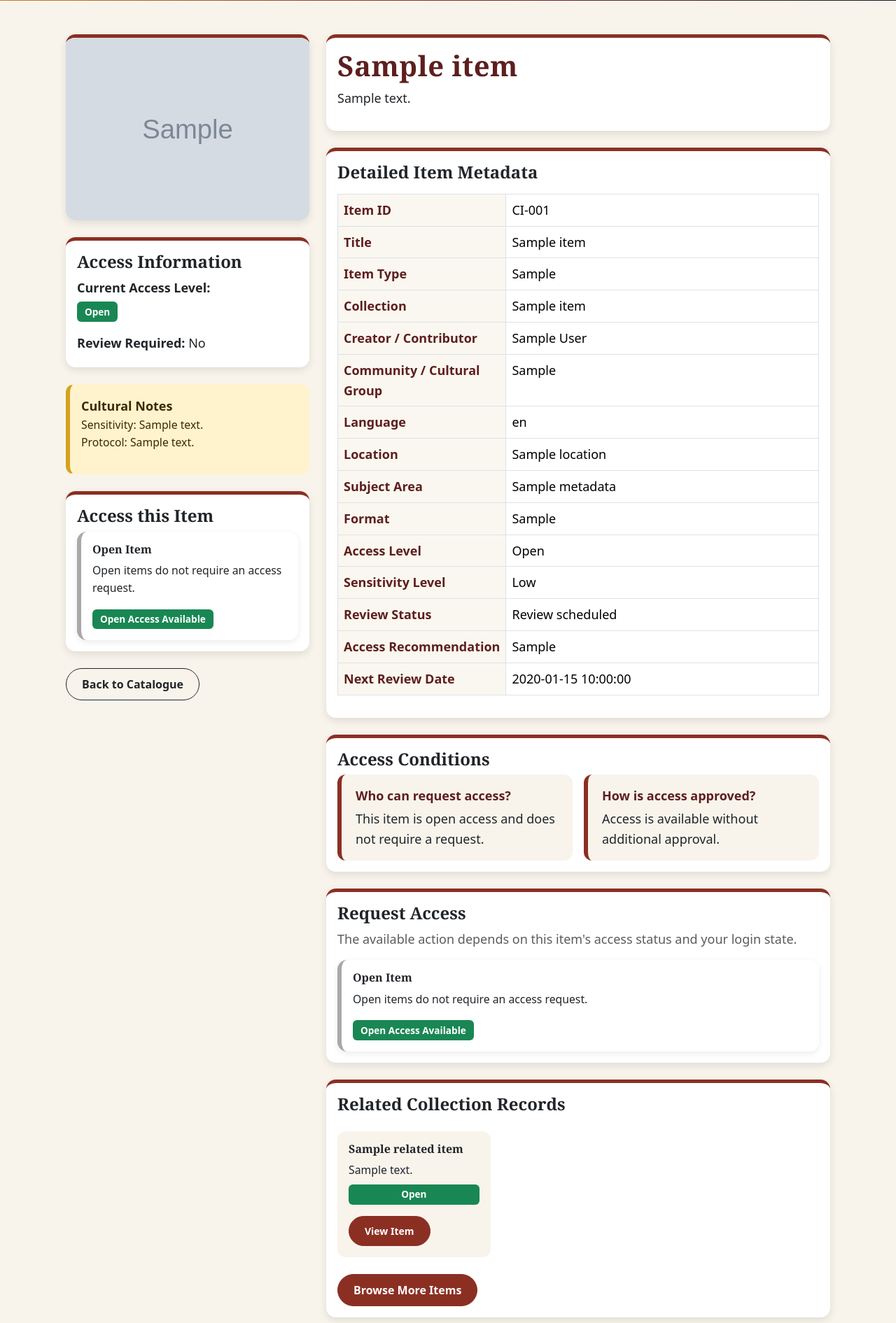
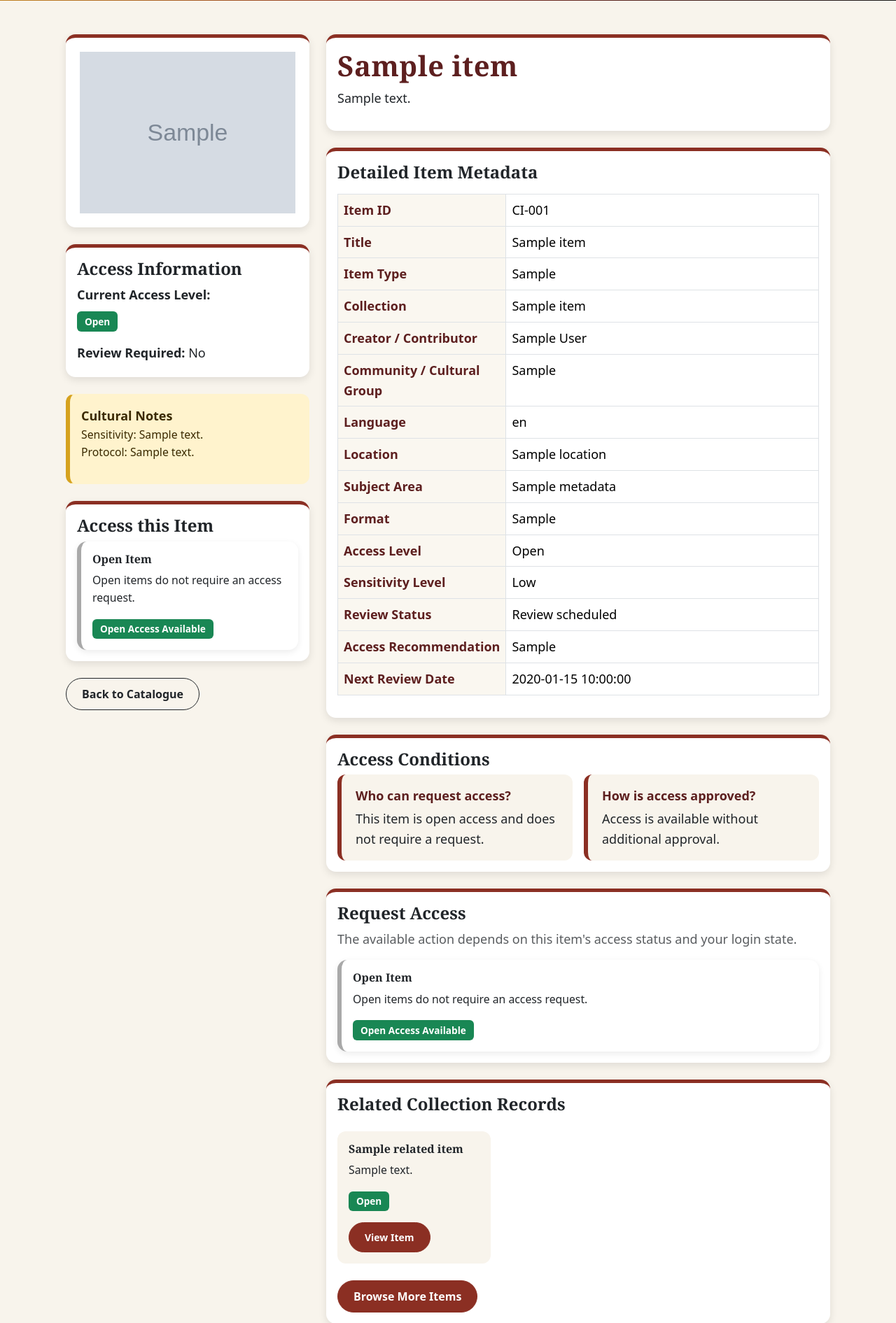
Before and after one commit to carriegale2710/indigenous-library, a Flask app: template project/templates/item-details.html in a window 1280 px wide. Shown: the part 371-2262 px from the top of the page at 70% size. Run offline with Flask 3, Linux system fonts and the light colour scheme; the template is opened without the code that fills it: most values are stand-ins (such as "Sample title", 1, 10 or a date in 2020); grey boxes marked "Sample" are stand-in pictures; some libraries are stand-ins or nearby versions.

Commit message:
I updated the `item-details.html` layout to improve the spacing and alignment of the item details page. I centred the item preview image inside its card by placing it inside a padded `card-body` and adding extra CSS classes for image containment. I also fixed the access status badge structure so it has proper spacing and is no longer placed inside a paragraph tag. For the related item cards, I updated the layout so the status badge and “View Item” button align consistently toward the bottom-left of each card.

```diff
--- a/project/templates/item-details.html
+++ b/project/templates/item-details.html
@@ -9,7 +9,8 @@
     <p class="span-label text-warning mb-2">Catalogue Record</p>
     <h1 class="fw-bold mb-2">{{ item.title }}</h1>
     <p class="mb-0 page-subtitle">
-      View detailed metadata, cultural access conditions, review status and request information for this {{ item.statusName|lower }} {{item.itemType|lower }} collection item.
+      View detailed metadata, cultural access conditions, review status and request information for this {{
+      item.statusName|lower }} {{item.itemType|lower }} collection item.
     </p>
   </div>
 </header>
@@ -34,12 +35,11 @@
       <!-- Left Column -->
       <section class="col-lg-4">
         <!-- Item Preview -->
-        <div class="card item-card mb-4">
-          <img
-            src="{{ url_for('static', filename='assets/' ~ item.thumbnailPath) }}"
-            alt="{{ item.title }}"
-            class="item-thumbnail"
-          />
+        <div class="card item-card item-preview-card mb-4">
+          <div class="card-body text-center">
+            <img src="{{ url_for('static', filename='assets/' ~ item.thumbnailPath) }}" alt="{{ item.title }}"
+              class="item-thumbnail item-thumbnail-contained" />
+          </div>
         </div>
 
         <!-- Access Information -->
@@ -47,14 +47,16 @@
           <div class="card-body">
             <h2 class="h4 fw-bold">Access Information</h2>
 
-            <p class="mb-1">
+            <div class="mb-3">
+              <p class="mb-2">
                 <strong>Current Access Level:</strong>
-              <div
-                class="badge {% if item.statusName == 'Open' %}bg-success {% elif item.statusName == 'Restricted' %}bg-danger {% else %}bg-warning text-dark {% endif %}"
-              >
+              </p>
+
+              <span
+                class="badge {% if item.statusName == 'Open' %}bg-success {% elif item.statusName == 'Restricted' %}bg-danger {% else %}bg-warning text-dark {% endif %}">
                 {{ item.statusName }}
+              </span>
             </div>
-            </p>
             <p class="mb-1">
               <strong>Review Required:</strong>
               {{ "No" if item.statusName == "Open" else "Yes" }}
@@ -90,7 +92,8 @@
 
             {% if item.statusName != 'Open' %}
             <p class="small text-muted">
-                Users must provide a reason for requesting access. Requests are reviewed by authorised library staff and may involve community consultation.
+              Users must provide a reason for requesting access. Requests are reviewed by authorised library staff and
+              may involve community consultation.
             </p>
             {% endif %}
 
@@ -107,9 +110,8 @@
               <p class="small">
                 Review access requests for this item.
               </p>
-                <a href="{{ url_for('assessment.item_assessment', item_id=item.itemID) }}" class="btn btn-primary"
-                  >Review requests</a
-                >
+              <a href="{{ url_for('assessment.item_assessment', item_id=item.itemID) }}" class="btn btn-primary">Review
+                requests</a>
             </div>
 
             {% elif existing_request %}
@@ -139,9 +141,7 @@
               <p class="small">
                 Please log in before submitting an access request for this item.
               </p>
-                <a href="{{ url_for('auth.login') }}" class="btn btn-primary"
-                  >Login to Request Access</a
-                >
+              <a href="{{ url_for('auth.login') }}" class="btn btn-primary">Login to Request Access</a>
             </div>
 
             {% endif %}
@@ -151,11 +151,7 @@
         <!-- Back to Catalogue -->
 
         <div class="card-body">
-            <a
-              href="{{ url_for('views.catalogue') }}"
-              class="btn btn-outline-dark"
-              >Back to Catalogue</a
-            >
+          <a href="{{ url_for('views.catalogue') }}" class="btn btn-outline-dark">Back to Catalogue</a>
         </div>
 
       </section>
@@ -290,7 +286,8 @@
                   <p class="metadata-label mb-1">Who can request access?</p>
                   <p class="mb-0">
                     {% if item.statusName == 'Open' %} This item is open access and does not require a request.
-                    {% else %} Logged-in users, researchers and authorised community representatives may submit an access request for review.
+                    {% else %} Logged-in users, researchers and authorised community representatives may submit an
+                    access request for review.
                     {% endif %}
                   </p>
                 </div>
@@ -301,7 +298,8 @@
                   <p class="metadata-label mb-1">How is access approved?</p>
                   <p class="mb-0">
                     {% if item.statusName == 'Open' %} Access is available without additional approval.
-                    {% else %} Requests are assessed by authorised staff and may require cultural advisor or community consultation before viewing is approved.
+                    {% else %} Requests are assessed by authorised staff and may require cultural advisor or community
+                    consultation before viewing is approved.
                     {% endif %}
                   </p>
                 </div>
@@ -340,7 +338,8 @@
                 Restricted or culturally sensitive items require a logged-in
                 access request.
               </p>
-              <a href="{{ url_for('views.request_access', item_id=item.itemID) }}" class="btn btn-primary">Request Access</a>
+              <a href="{{ url_for('views.request_access', item_id=item.itemID) }}" class="btn btn-primary">Request
+                Access</a>
             </div>
             {% else %}
             <div class="request-state-card role-system">
@@ -348,9 +347,7 @@
               <p class="small">
                 Please log in before submitting an access request for this item.
               </p>
-              <a href="{{ url_for('auth.login') }}" class="btn btn-primary"
-                >Login to Request Access</a
-              >
+              <a href="{{ url_for('auth.login') }}" class="btn btn-primary">Login to Request Access</a>
             </div>
             {% endif %}
           </div>
@@ -365,20 +362,22 @@
             <div class="row g-3 mt-1">
               {% for related_item in related_items %}
               <div class="col-md-4">
-                <div class="related-item">
+                <div class="related-item h-100 d-flex flex-column">
                   <h3 class="h6 fw-bold">{{ related_item.title }}</h3>
-                  <p class="small mb-2">{{ related_item.summary }}</p>
-                  <div
-                    class="badge {% if related_item.statusName == 'Open' %}bg-success {% elif related_item.statusName == 'Restricted' %}bg-danger {% else %}bg-warning text-dark {% endif %}"
-                  >
+                  <p class="small mb-3">{{ related_item.summary }}</p>
+
+                  <div class="related-item-actions mt-auto">
+                    <span
+                      class="badge {% if related_item.statusName == 'Open' %}bg-success {% elif related_item.statusName == 'Restricted' %}bg-danger {% else %}bg-warning text-dark {% endif %}">
                       {{ related_item.statusName }}
+                    </span>
+
+                    <div class="mt-3">
+                      <a href="{{ url_for('views.item_details', item_id=related_item.itemID) }}"
+                        class="btn btn-primary btn-sm">
+                        View Item
+                      </a>
                     </div>
-                  <div class="mt-2">
-                    <a
-                      href="{{ url_for('views.item_details', item_id=related_item.itemID) }}"
-                      class="btn btn-primary btn-sm mt-2"
-                      >View Item</a
-                    >
                   </div>
                 </div>
               </div>
@@ -386,9 +385,7 @@
             </div>
 
             <div class="mt-4">
-              <a href="{{ url_for('views.catalogue') }}" class="btn btn-primary"
-                >Browse More Items</a
-              >
+              <a href="{{ url_for('views.catalogue') }}" class="btn btn-primary">Browse More Items</a>
             </div>
           </div>
         </div>
```
Lines whose indentation alone changed are shown as unchanged.
